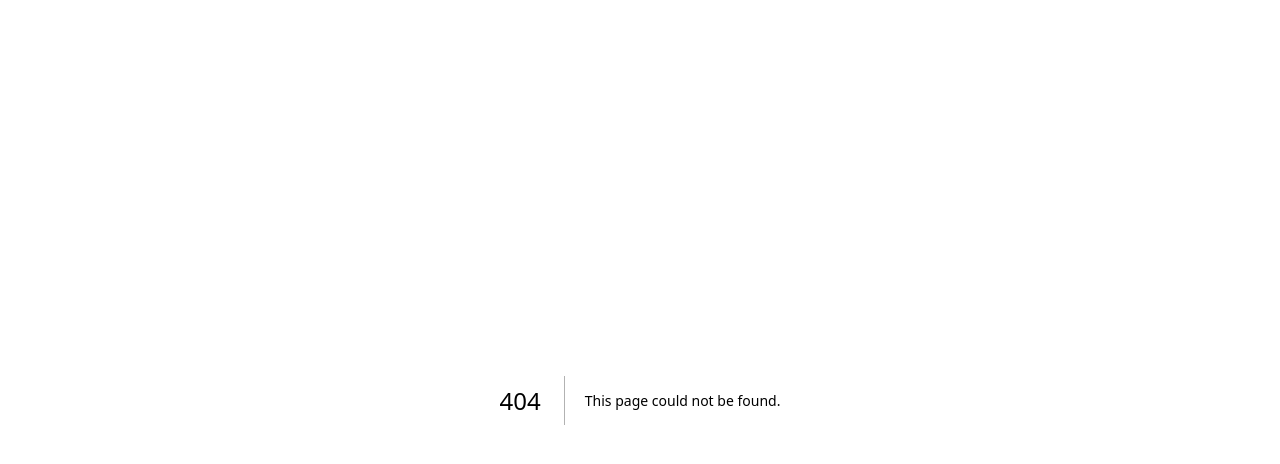
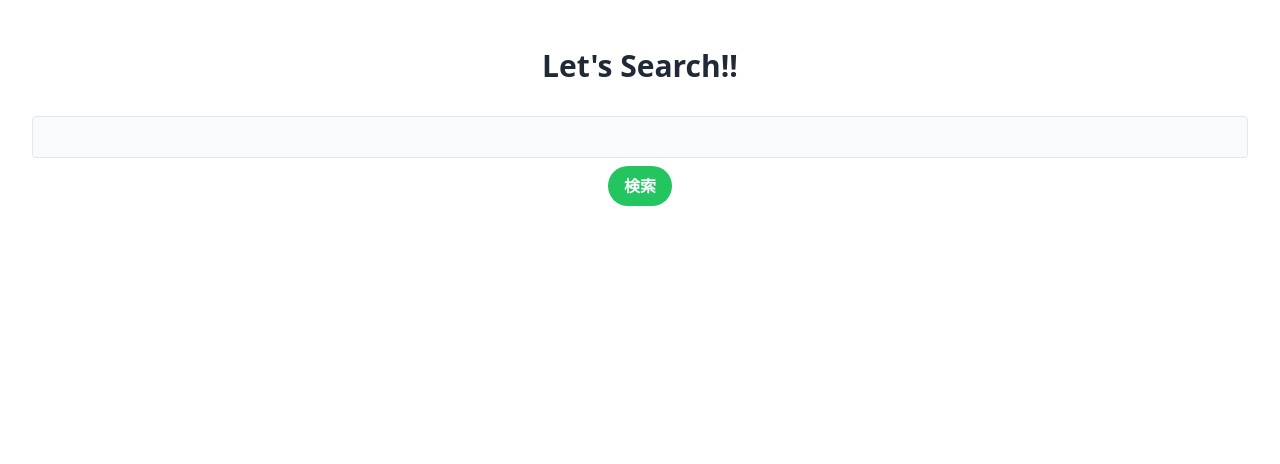
Before and after one commit to Okkun555/vocabulary-stocker-frontend, a Next.js app: page /search in a window 1280 px wide. Before the commit this address had no page. Shown: the top 464 px of the page. Built offline with nearby package versions, Linux system fonts and the light colour scheme.

Commit message:
feat: 🎸 単語検索フォームのデザイン調整

```diff
--- /dev/null
+++ b/src/features/dictionary/components/SearchForm/index.tsx
@@ -0,0 +1,39 @@
+import SubmitButton from "@/ui/components/SubmitButton";
+import { useForm } from "react-hook-form";
+
+type SearchForm = {
+  keyword: string;
+};
+
+export default function SearchForm() {
+  const {
+    register,
+    handleSubmit,
+    formState: { errors },
+  } = useForm<SearchForm>();
+
+  const onSubmit = (data: SearchForm) => {
+    console.log(data);
+  };
+
+  return (
+    <div className="bg-white py-6 sm:py-8 lg:py-12">
+      <div className="max-w-screen-2xl px-4 md:px-8 mx-auto">
+        <h2 className="text-gray-800 text-2xl lg:text-3xl font-bold text-center mb-4 md:mb-8">
+          Let's Search!!
+        </h2>
+
+        <form onSubmit={handleSubmit(onSubmit)}>
+          <input
+            {...register("keyword", { required: true })}
+            className="w-full bg-gray-50 text-gray-800 border focus:ring ring-indigo-300 rounded outline-none transition duration-100 px-3 py-2"
+          />
+
+          <div className="text-center mt-2">
+            <SubmitButton text="検索" />
+          </div>
+        </form>
+      </div>
+    </div>
+  );
+}
--- /dev/null
+++ b/src/features/dictionary/hooks/useSearchForm.ts
@@ -0,0 +1,5 @@
+export const useSearchForm = () => {
+  const onSubmitSearch = () => {};
+
+  return { onSubmitSearch };
+};
--- /dev/null
+++ b/src/pages/search.tsx
@@ -0,0 +1,9 @@
+import SearchForm from "@/features/dictionary/components/SearchForm";
+
+export default function Search() {
+  return (
+    <>
+      <SearchForm />
+    </>
+  );
+}
```
